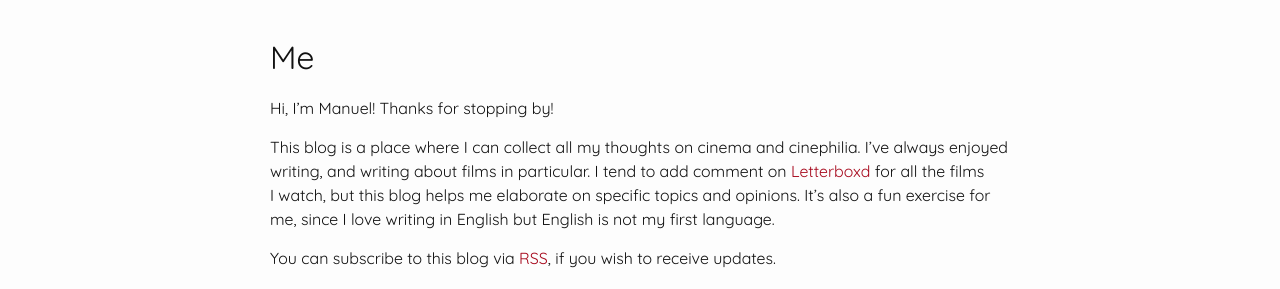
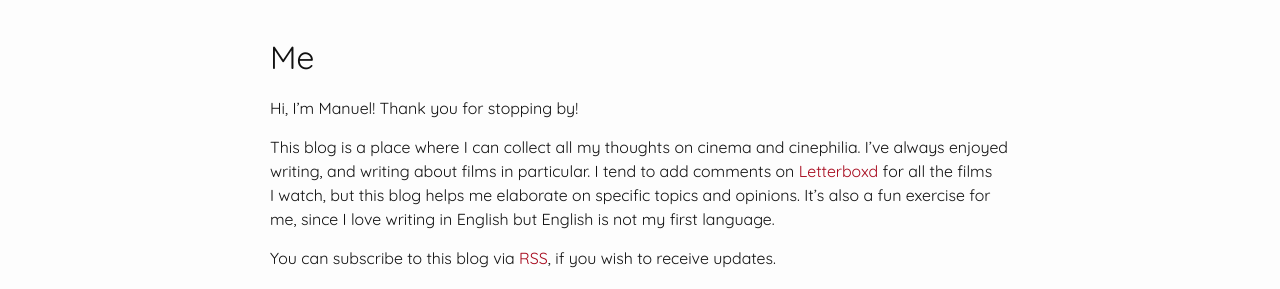
Before and after one commit to manuel-uberti/filmsinwords, a Jekyll site: the page built from about.md, in a window 1280 px wide. Shown: the part 131-420 px from the top of the page. Built offline with Jekyll 4.4.1, drawn with Linux system fonts in a browser that asks for light colours.

Commit message:
Minor spelling fixes

```diff
--- a/about.md
+++ b/about.md
@@ -6,11 +6,11 @@ permalink: /about/
 
 ## Me
 
-Hi, I’m Manuel! Thanks for stopping by!
+Hi, I’m Manuel! Thank you for stopping by!
 
 This blog is a place where I can collect all my thoughts on cinema and
 cinephilia. I’ve always enjoyed writing, and writing about films in particular.
-I tend to add comment on [Letterboxd](https://letterboxd.com/muberti/) for all
+I tend to add comments on [Letterboxd](https://letterboxd.com/muberti/) for all
 the films I watch, but this blog helps me elaborate on specific topics and
 opinions. It’s also a fun exercise for me, since I love writing in English but
 English is not my first language.
```
